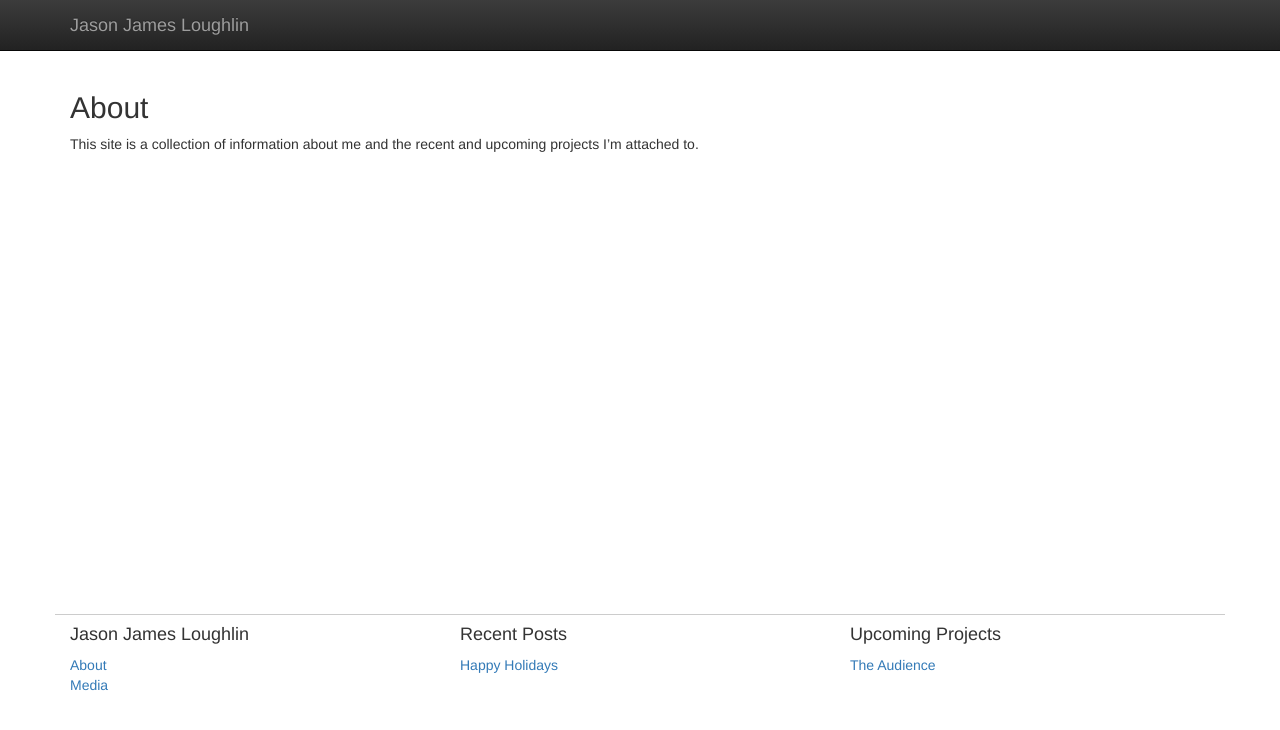
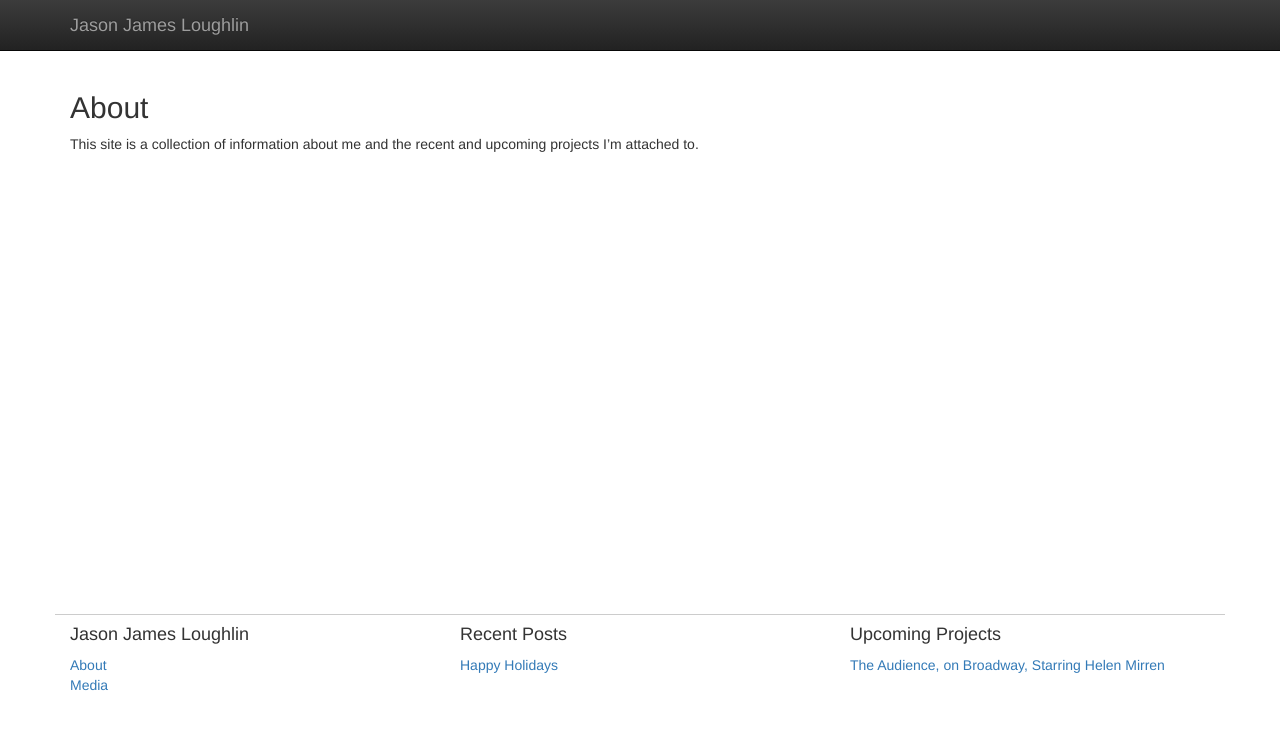
Before and after one commit to scotthelm/jasonjamesloughlin.com, a Jekyll site: the page built from about.md, in a window 1280 px wide. Shown: the top 730 px of the page. Built offline with Jekyll 4.4.1, drawn with Linux system fonts in a browser that asks for light colours; nearby versions of some CDN libraries.

Commit message:
Update footer.html

```diff
--- a/_includes/footer.html
+++ b/_includes/footer.html
@@ -22,7 +22,7 @@
       <div class="col-md-4">
         <h4>Upcoming Projects</h4>
         <ul class="list-unstyled">
-          <li><a href="http://theaudiencebroadway.com/">The Audience</a></li>
+          <li><a href="http://theaudiencebroadway.com/">The Audience, on Broadway, Starring Helen Mirren</a></li>
         </ul>
       </div>
       <!-- Bootstrap core JavaScript
```
